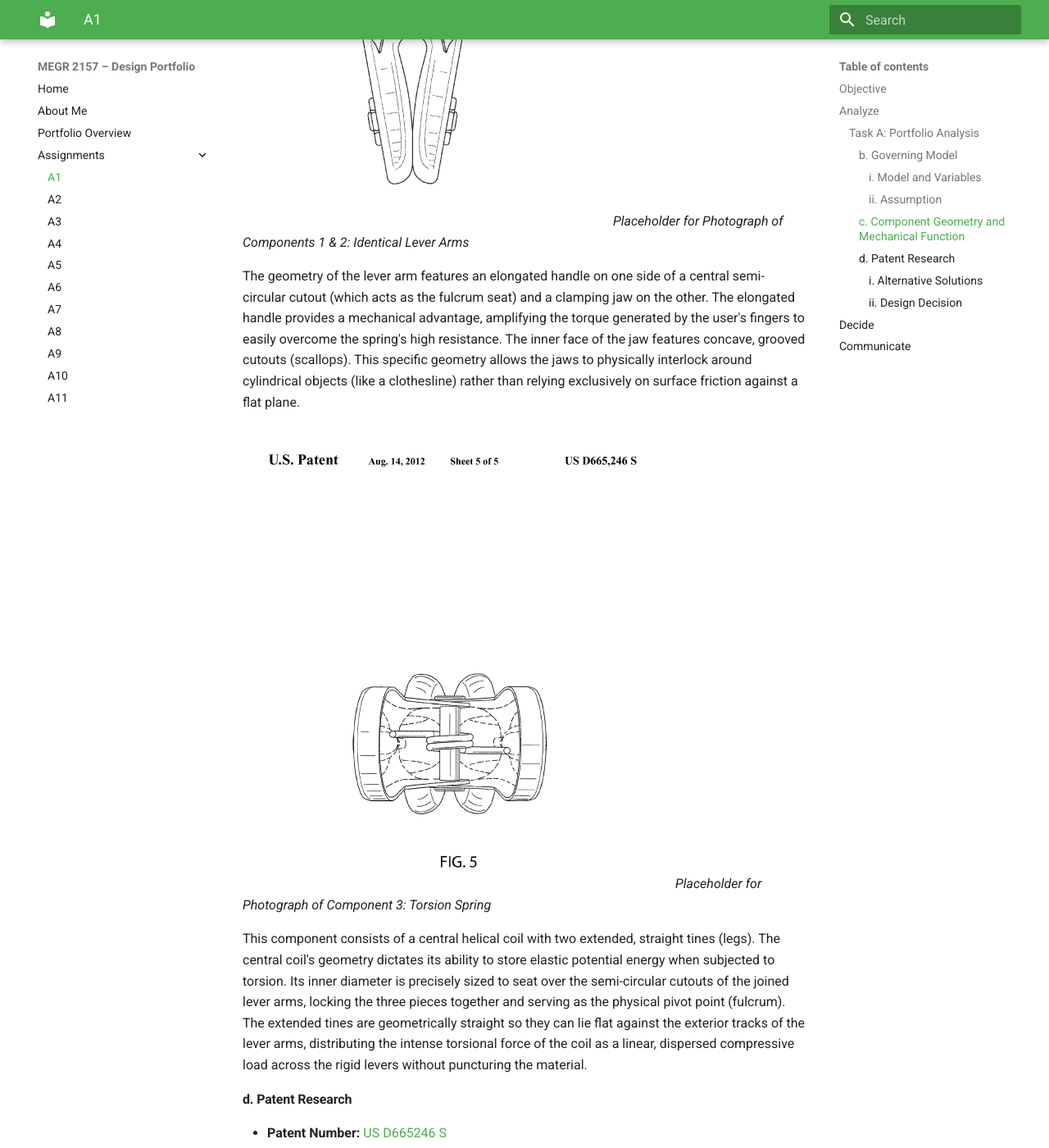
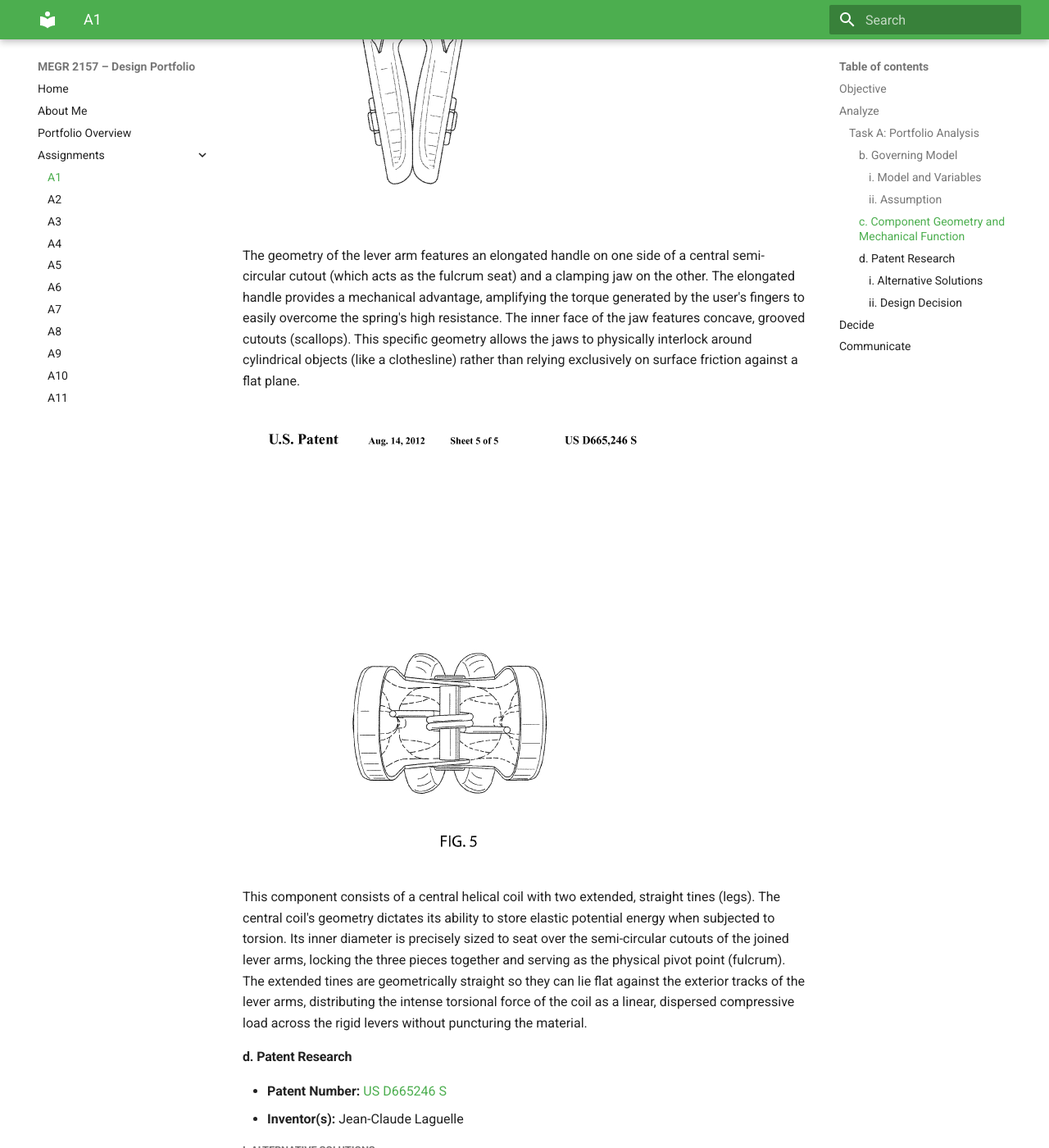
Before and after one commit to rhoang628/megr2156-portfolio, an MkDocs documentation site: the page built from docs/assignments/A01/index.md, in a window 1280 px wide and 1400 px high, scrolled down 1890 px. Shown: the whole window at 82% size. Built offline with MkDocs 1.6.1 and Material for MkDocs 9.7.7, drawn with Linux system fonts in a browser that asks for light colours.

Commit message:
Remove placeholder text for component photographs
Removed placeholder text for photographs of components in the index.md file.

```diff
--- a/docs/assignments/A01/index.md
+++ b/docs/assignments/A01/index.md
@@ -41,12 +41,10 @@ $$ F_{c} = \frac{\kappa \cdot \theta}{L_{jaw}} $$
 #### c. Component Geometry and Mechanical Function
 
 ![Components 1 & 2: Identical Lever Arms](Screenshot_47.jpg)
-*Placeholder for Photograph of Components 1 & 2: Identical Lever Arms*
 
 The geometry of the lever arm features an elongated handle on one side of a central semi-circular cutout (which acts as the fulcrum seat) and a clamping jaw on the other. The elongated handle provides a mechanical advantage, amplifying the torque generated by the user's fingers to easily overcome the spring's high resistance. The inner face of the jaw features concave, grooved cutouts (scallops). This specific geometry allows the jaws to physically interlock around cylindrical objects (like a clothesline) rather than relying exclusively on surface friction against a flat plane.
 
 ![Component 3: Torsion Spring](Screenshot_46.jpg)
-*Placeholder for Photograph of Component 3: Torsion Spring*
 
 This component consists of a central helical coil with two extended, straight tines (legs). The central coil's geometry dictates its ability to store elastic potential energy when subjected to torsion. Its inner diameter is precisely sized to seat over the semi-circular cutouts of the joined lever arms, locking the three pieces together and serving as the physical pivot point (fulcrum). The extended tines are geometrically straight so they can lie flat against the exterior tracks of the lever arms, distributing the intense torsional force of the coil as a linear, dispersed compressive load across the rigid levers without puncturing the material.
 
```
